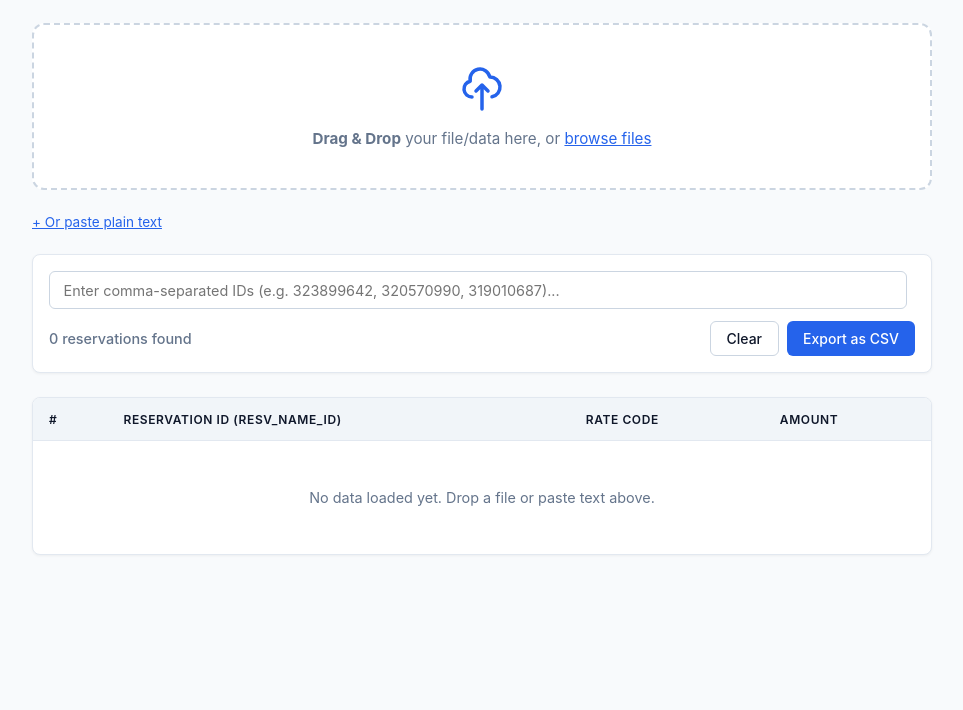
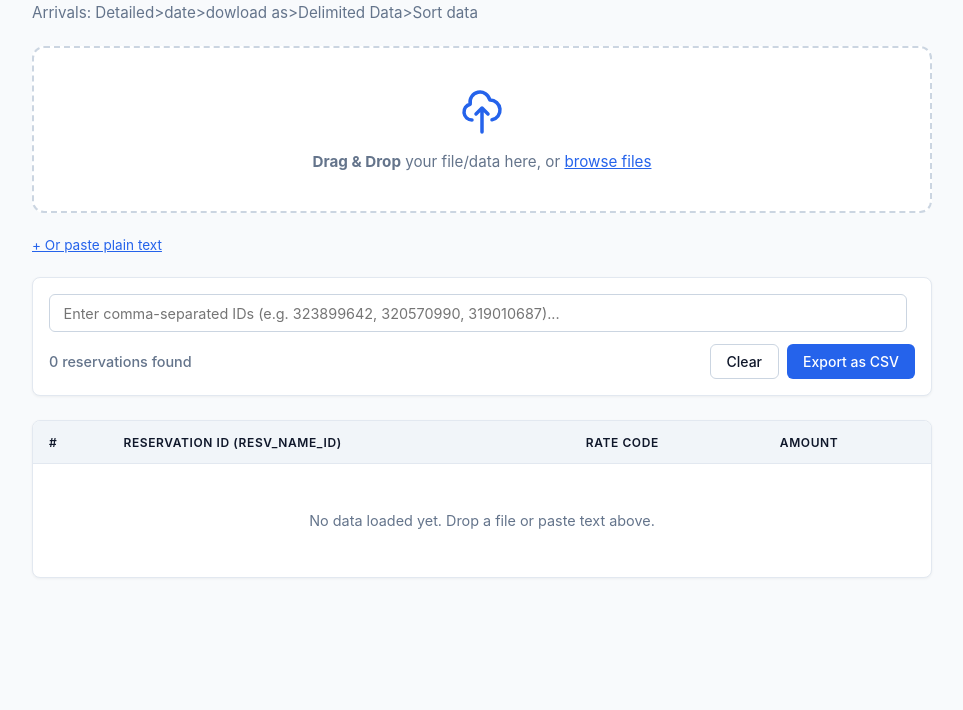
Before and after one commit to ChawinSS/CNP-test-version, a plain HTML site: page index.html in a window 1280 px wide. Shown: the part 90-800 px from the top of the page, without its empty margins (158-1121 px from the left). Drawn offline with Linux system fonts and the light colour scheme.

Commit message:
Fix HTML structure in index.html

```diff
--- a/index.html
+++ b/index.html
@@ -271,6 +271,7 @@
     <header>
       <h1>PMS Data Extractor</h1>
       <p>Drop your pipe-separated export file or paste raw text below.</p>
+      <p>Arrivals: Detailed>date>dowload as>Delimited Data>Sort data</p>
     </header>
 
     <div class="dropzone" id="dropzone">
```
